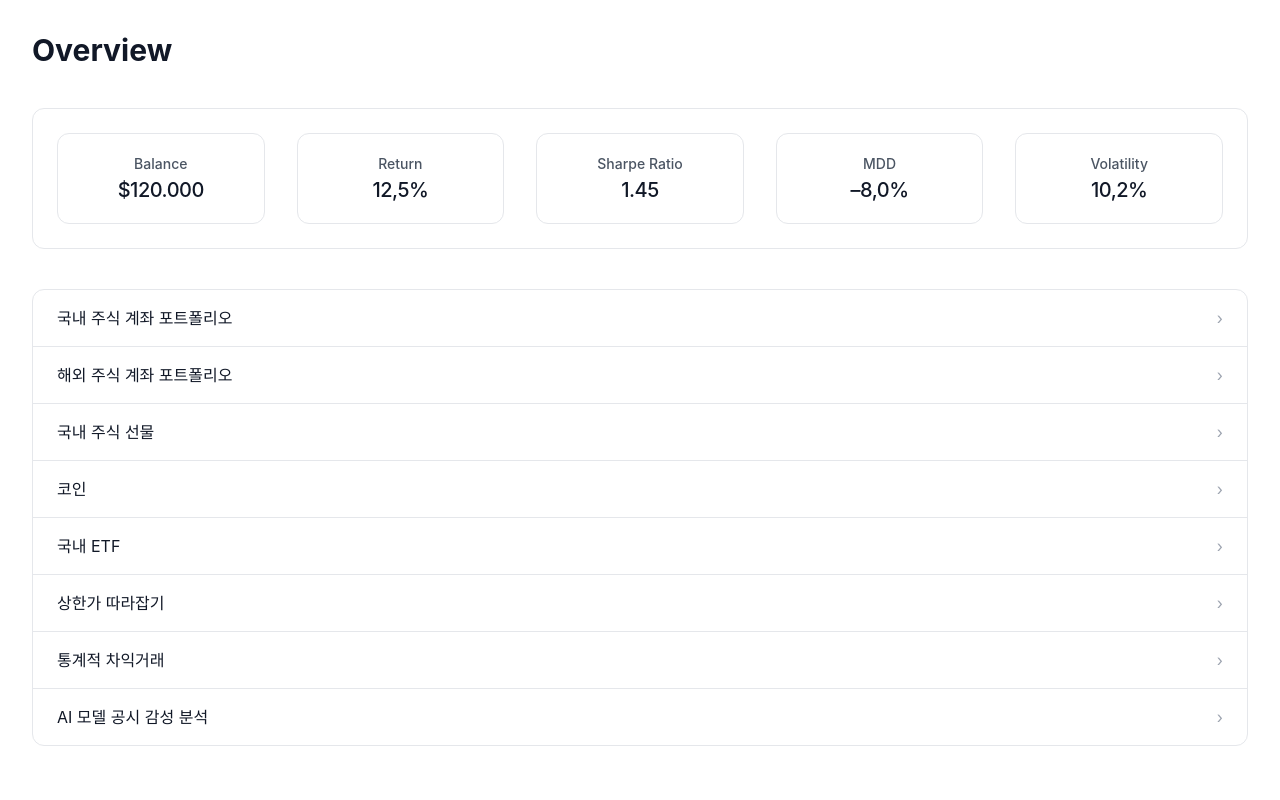
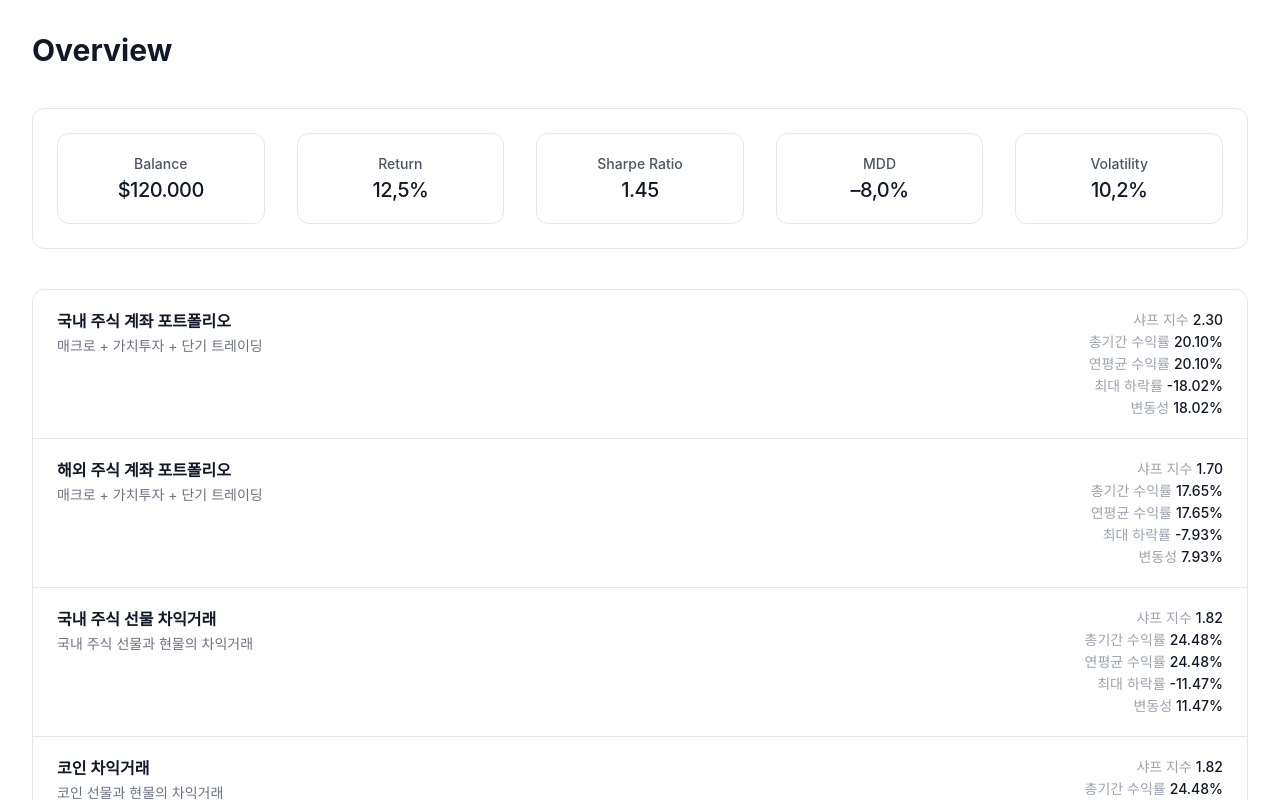
Before and after one commit to alphastore-tech/dashboard-frontend, a Next.js app: page / in a window 1280 px wide. Shown: the top 800 px of the page. Built offline with nearby package versions, Linux system fonts and the light colour scheme.

Commit message:
Add: portfolio performance metric at Overview Page

```diff
--- a/app/page.tsx
+++ b/app/page.tsx
@@ -2,6 +2,8 @@
 
 import Link from "next/link";
 import StatCard from "@/components/StatCard";
+import StrategyCard from "@/components/StrategyCard";
+import { strategies } from "@/components/strategyList";
 
 /** KPI 목업 ─ 필요한 값으로 교체 가능 */
 const kpis = [
@@ -10,18 +12,6 @@ const kpis = [
   { label: "Sharpe Ratio", value: "1.45" },
   { label: "MDD", value: "–8,0%" },
   { label: "Volatility", value: "10,2%" },
-];
-
-/** 전략 목록 */
-const strategies = [
-  { id: "domestic-stock-long-term", name: "국내 주식 계좌 포트폴리오" },
-  { id: "foreign-stock", name: "해외 주식 계좌 포트폴리오" },
-  { id: "domestic-future", name: "국내 주식 선물" },
-  { id: "coins", name: "코인" },
-  { id: "domestic-etfs", name: "국내 ETF" },
-  { id: "follow-top-pick", name: "상한가 따라잡기" },
-  { id: "statistical-arbitrage", name: "통계적 차익거래" },
-  { id: "ai-model-analysis", name: "AI 모델 공시 감성 분석" },
 ];
 
 export default function OverviewPage() {
@@ -41,16 +31,7 @@ export default function OverviewPage() {
       {/* 전략 리스트 */}
       <div className="divide-y rounded-xl border border-border bg-white">
         {strategies.map((s) => (
-          <Link
-            key={s.id}
-            href={`/${s.id}`}
-            target="_blank"
-            rel="noopener noreferrer"
-            className="flex items-center justify-between px-6 py-4 hover:bg-gray-50"
-          >
-            <span>{s.name}</span>
-            <span className="text-gray-400">&rsaquo;</span>
-          </Link>
+          <StrategyCard key={s.id} strategy={s} />
         ))}
       </div>
     </main>
--- /dev/null
+++ b/app/types/types.ts
@@ -0,0 +1,15 @@
+// types.ts ─ 선택
+export interface StrategyMetrics {
+    sharpe: number;          // ex) 2.3
+    totalReturn: number;     // ex) 0.201  (=20.1 %)
+    annualReturn: number;    // ex) 0.201  (=20.1 %)
+    maxDrawdown: number;     // ex) -0.1802 (=-18.02 %)
+    volatility: number;      // ex) 0.1802 (18.02 %)
+}
+
+export interface Strategy {
+    id: string;
+    name: string;
+    description: string;
+    metrics: StrategyMetrics;
+}
--- /dev/null
+++ b/components/Metrix.tsx
@@ -0,0 +1,13 @@
+// components/Metric.tsx
+interface MetricProps {
+  label: string;
+  value: string;
+}
+export default function Metric({ label, value }: MetricProps) {
+  return (
+    <p className="flex justify-end text-sm">
+      <span className="mr-1 shrink-0 text-gray-400">{label}</span>
+      <span className="font-medium">{value}</span>
+    </p>
+  );
+}
--- /dev/null
+++ b/components/StrategyCard.tsx
@@ -0,0 +1,47 @@
+// components/StrategyCard.tsx
+"use client";
+
+import Link from "next/link";
+import Metric from "@/components/Metrix";
+import { Strategy } from "@/app/types/types";
+
+interface Props {
+  strategy: Strategy;
+}
+
+export default function StrategyCard({ strategy }: Props) {
+  const { id, name, description, metrics } = strategy;
+
+  const fmtPct = (v: number) => `${(v * 100).toFixed(2)}%`;
+
+  return (
+    <Link
+      href={`/${id}`}
+      target="_blank"
+      rel="noopener noreferrer"
+      className="flex items-start gap-6 px-6 py-5 hover:bg-gray-50"
+    >
+      {/* 왼쪽 텍스트 블록 */}
+      <div className="space-y-1">
+        <h3 className="font-semibold leading-snug">{name}</h3>
+        <p className="text-sm text-gray-500">{description}</p>
+
+        {/* 모바일(≤sm)에서 지표를 아래로 배치 */}
+        <div className="mt-2 flex gap-4 sm:hidden">
+          <Metric label="샤프 지수" value={metrics.sharpe.toFixed(2)} />
+          <Metric label="연평균 수익률" value={fmtPct(metrics.annualReturn)} />
+          <Metric label="최대 하락률" value={fmtPct(metrics.maxDrawdown)} />
+        </div>
+      </div>
+
+      {/* 데스크톱 우측 지표 열 */}
+      <div className="ml-auto hidden shrink-0 items-end text-right sm:flex sm:flex-col sm:gap-0.5">
+        <Metric label="샤프 지수" value={metrics.sharpe.toFixed(2)} />
+        <Metric label="총기간 수익률" value={fmtPct(metrics.totalReturn)} />
+        <Metric label="연평균 수익률" value={fmtPct(metrics.annualReturn)} />
+        <Metric label="최대 하락률" value={fmtPct(metrics.maxDrawdown)} />
+        <Metric label="변동성" value={fmtPct(metrics.volatility)} />
+      </div>
+    </Link>
+  );
+}
--- /dev/null
+++ b/components/strategyList.ts
@@ -0,0 +1,53 @@
+// data.ts (모킹)
+import { Strategy } from "@/app/types/types";
+
+export const strategies: Strategy[] = [
+    {
+      id: "domestic-stock-long-term",
+      name: "국내 주식 계좌 포트폴리오",
+      description: "매크로 + 가치투자 + 단기 트레이딩",
+      metrics: { sharpe: 2.3, totalReturn: 0.201, annualReturn: 0.201, maxDrawdown: -0.1802, volatility: 0.1802 },
+    },
+    {
+      id: "foreign-stock",
+      name: "해외 주식 계좌 포트폴리오",
+      description: "매크로 + 가치투자 + 단기 트레이딩",
+      metrics: { sharpe: 1.7, totalReturn: 0.1765, annualReturn: 0.1765, maxDrawdown: -0.0793, volatility: 0.0793 },
+    },
+    {
+      id: "domestic-future",
+      name: "국내 주식 선물 차익거래",
+      description: "국내 주식 선물과 현물의 차익거래",
+      metrics: { sharpe: 1.82, totalReturn: 0.2448, annualReturn: 0.2448, maxDrawdown: -0.1147, volatility: 0.1147 },
+    },
+    {
+      id: "coins",
+      name: "코인 차익거래",
+      description: "코인 선물과 현물의 차익거래",
+      metrics: { sharpe: 1.82, totalReturn: 0.2448, annualReturn: 0.2448, maxDrawdown: -0.1147, volatility: 0.1147 },
+    },
+    {
+      id: "domestic-etfs",
+      name: "국내 ETF 차익거래",
+      description: "국내 ETF 선물과 현물의 차익거래",
+      metrics: { sharpe: 1.82, totalReturn: 0.2448, annualReturn: 0.2448, maxDrawdown: -0.1147, volatility: 0.1147 },
+    },
+    {
+      id: "follow-top-pick",
+      name: "상한가 따라잡기",
+      description: "상한가 주식을 따라잡는 전략",
+      metrics: { sharpe: 1.82, totalReturn: 0.2448, annualReturn: 0.2448, maxDrawdown: -0.1147, volatility: 0.1147 },
+    },
+    {
+      id: "statistical-arbitrage",
+      name: "통계적 차익거래",
+      description: "통계적 차익거래",
+      metrics: { sharpe: 1.82, totalReturn: 0.2448, annualReturn: 0.2448, maxDrawdown: -0.1147, volatility: 0.1147 },
+    },
+    {
+      id: "ai-model-analysis",
+      name: "AI 모델 공시 감성 분석",
+      description: "AI 모델로 공시 정보의 감성을 분석한 이벤트 드리븐 트레이딩",
+      metrics: { sharpe: 1.82, totalReturn: 0.2448, annualReturn: 0.2448, maxDrawdown: -0.1147, volatility: 0.1147 },
+    },
+  ];
--- a/package.json
+++ b/package.json
@@ -11,6 +11,7 @@
   "dependencies": {
     "@aws-sdk/client-secrets-manager": "^3.812.0",
     "dayjs": "^1.11.13",
+    "lucide-react": "^0.511.0",
     "next": "14.1.0",
     "react": "18.2.0",
     "react-dom": "18.2.0",
```
Also changed, not shown: 1 other file (tests, documents, lock files or other folders).
